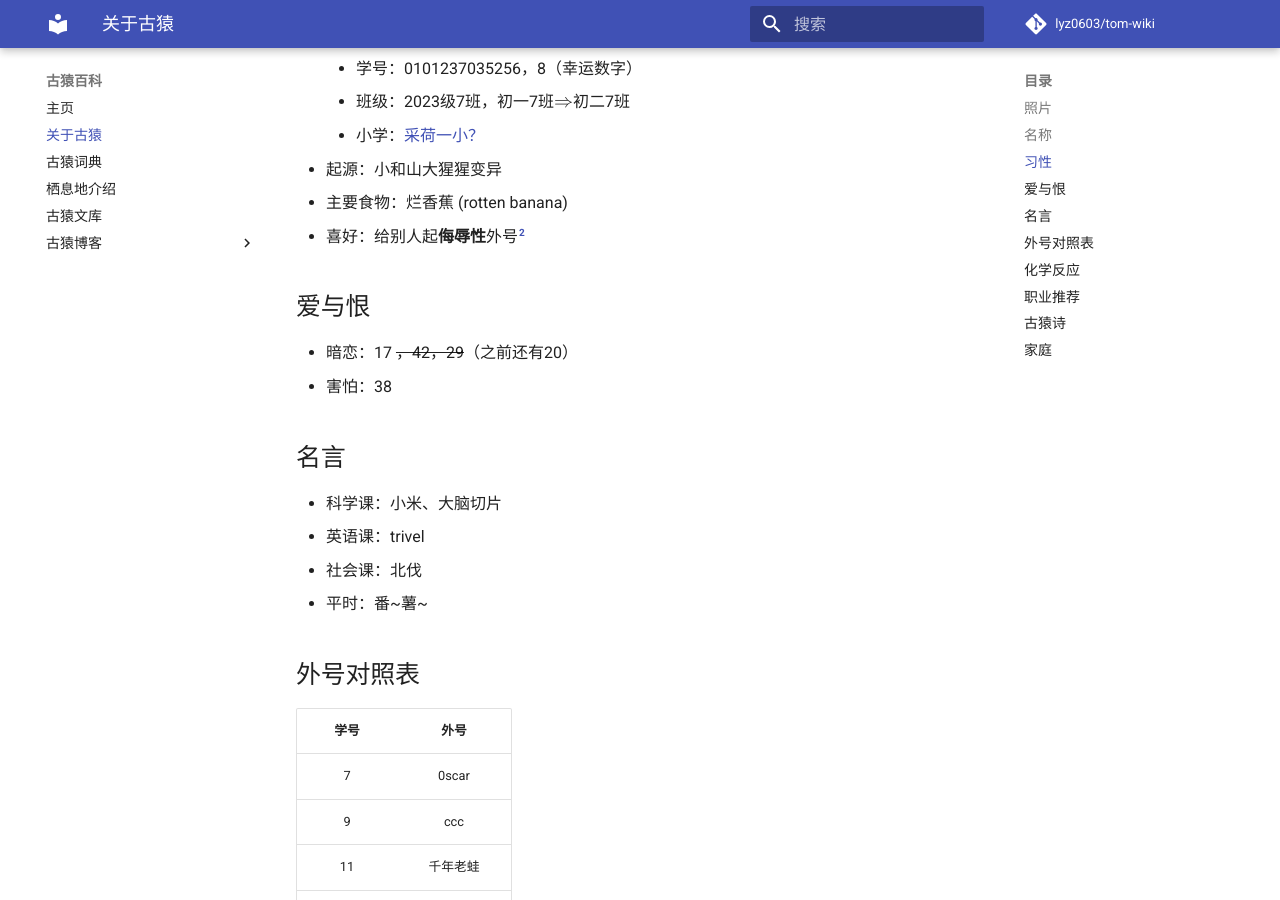
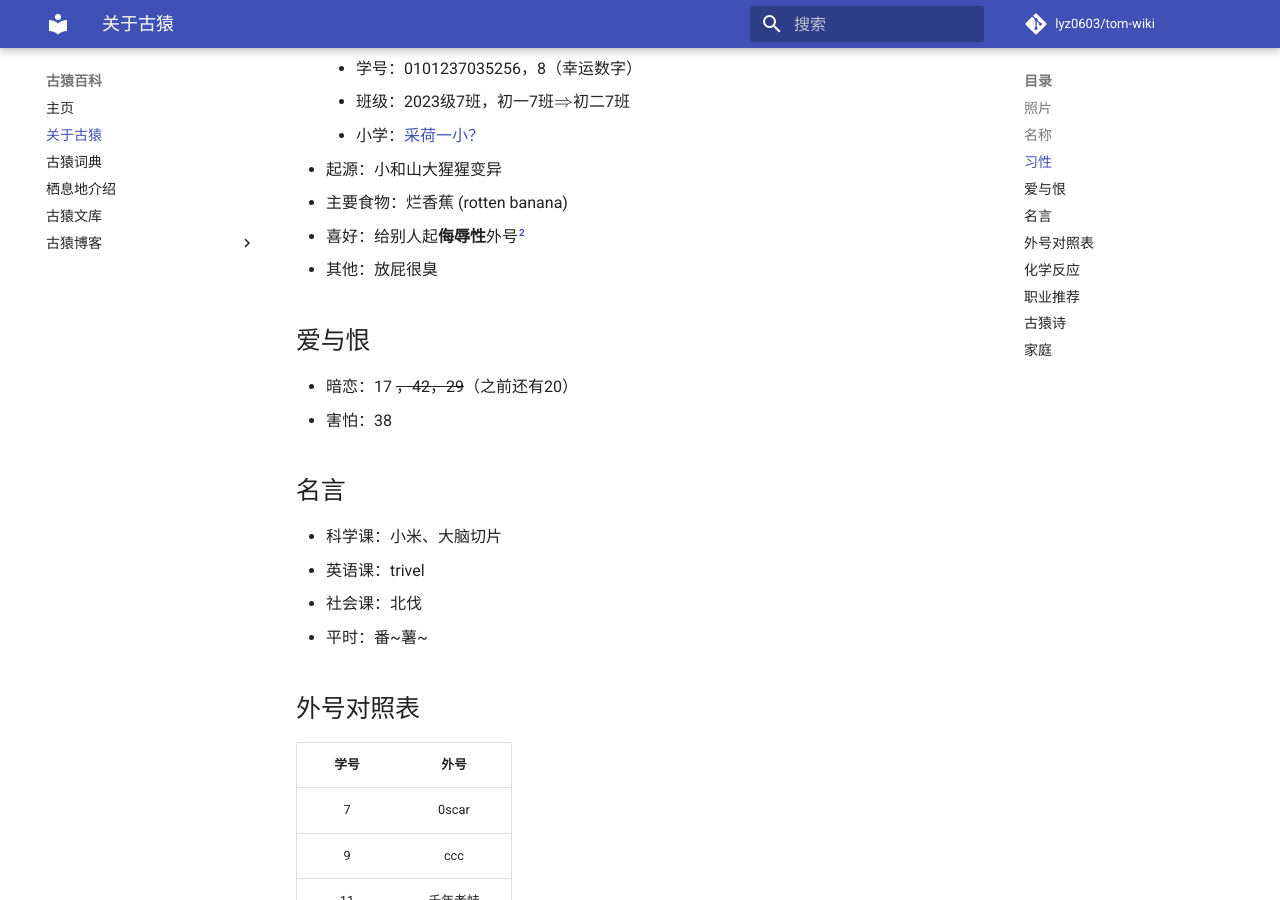
Before and after one commit to lyz0603/tom-wiki, an MkDocs documentation site: the page built from docs/about.md, in a window 1280 px wide and 900 px high, scrolled down 3898 px. Built offline with MkDocs 1.6.1 and Material for MkDocs 9.7.7, drawn with Linux system fonts in a browser that asks for light colours; comment, search, counter and statistics services are not loaded.

Commit message:
更新 about.md

```diff
--- a/docs/about.md
+++ b/docs/about.md
@@ -29,6 +29,7 @@ comments: true
 - 起源：小和山大猩猩变异
 - 主要食物：烂香蕉 (rotten banana)
 - 喜好：给别人起**侮辱性**外号[^2]
+- 其他：放屁很臭
 
 ## 爱与恨
 
```
